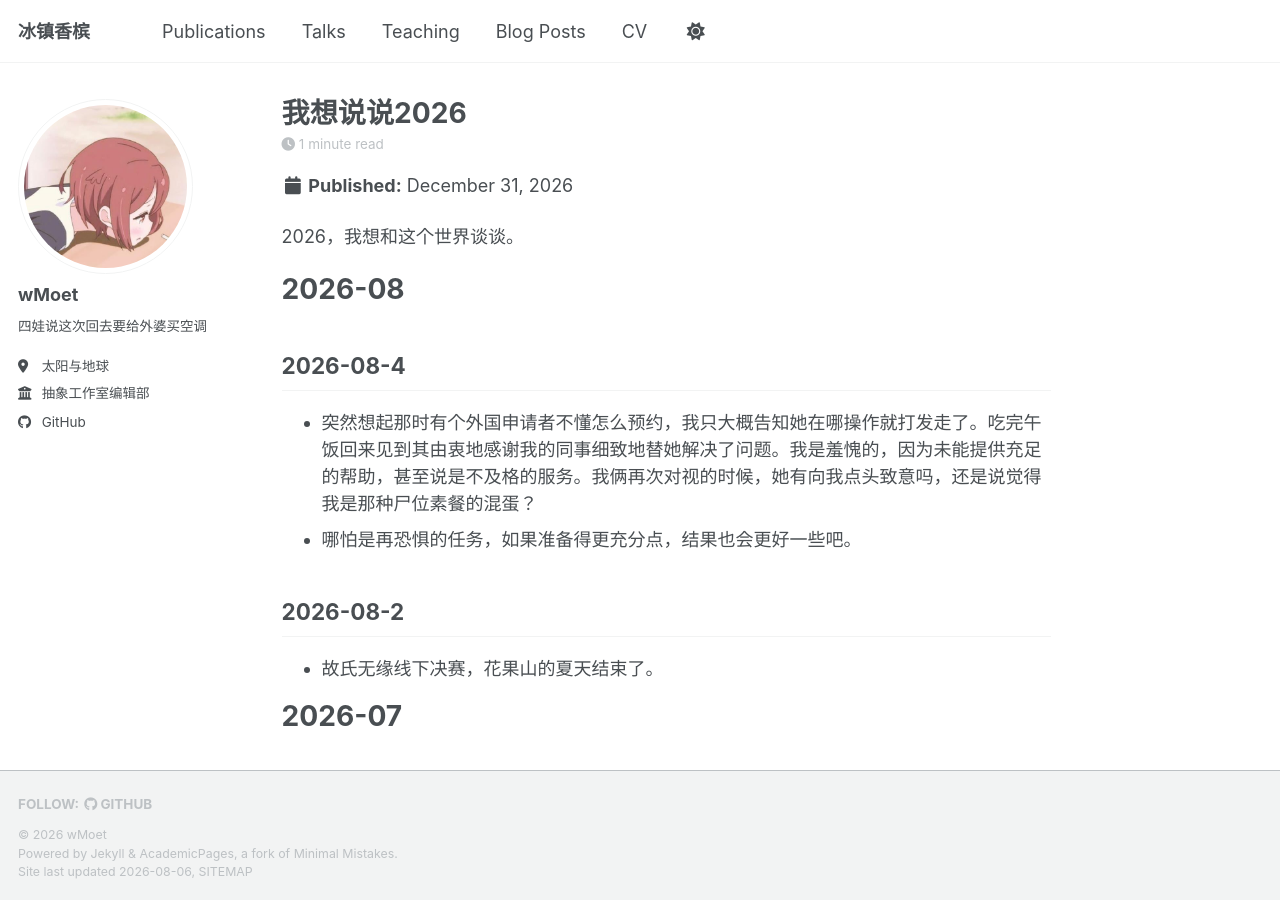
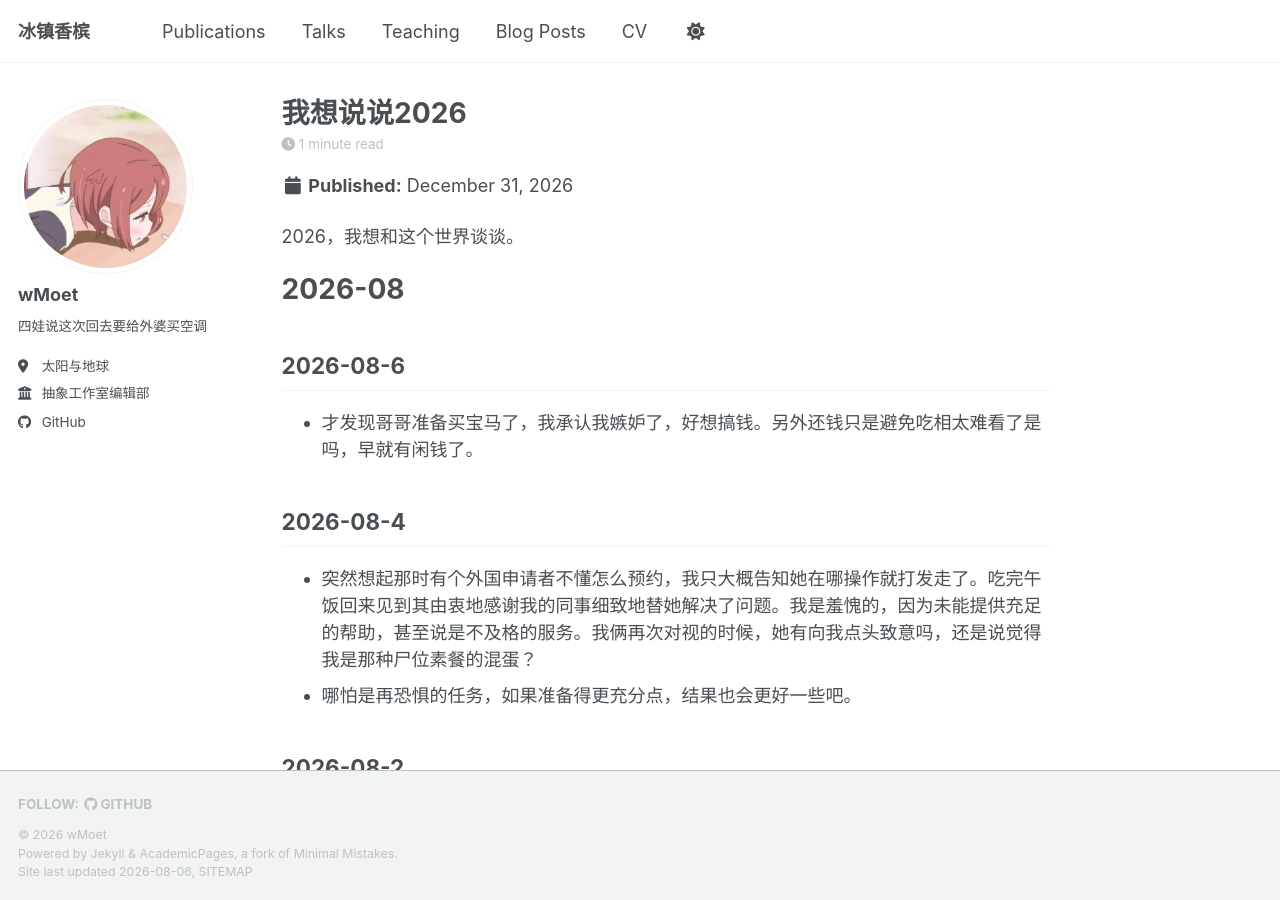
Before and after one commit to wMoet/wMoet.github.io, a Jekyll site: the page built from _posts/2026-12-31-我想说说2026.md, in a window 1280 px wide and 900 px high. Built offline with Jekyll 4.4.1, drawn with Linux system fonts in a browser that asks for light colours; a script bundle is joined from its source files by our own code; library files that are not in the unit come from our copies.

Commit message:
Update 2026-12-31-我想说说2026.md

```diff
--- a/_posts/2026-12-31-我想说说2026.md
+++ b/_posts/2026-12-31-我想说说2026.md
@@ -8,6 +8,9 @@ tags:
 2026，我想和这个世界谈谈。
 
 # 2026-08
+## 2026-08-6
+- 才发现哥哥准备买宝马了，我承认我嫉妒了，好想搞钱。另外还钱只是避免吃相太难看了是吗，早就有闲钱了。
+
 ## 2026-08-4
 - 突然想起那时有个外国申请者不懂怎么预约，我只大概告知她在哪操作就打发走了。吃完午饭回来见到其由衷地感谢我的同事细致地替她解决了问题。我是羞愧的，因为未能提供充足的帮助，甚至说是不及格的服务。我俩再次对视的时候，她有向我点头致意吗，还是说觉得我是那种尸位素餐的混蛋？
 - 哪怕是再恐惧的任务，如果准备得更充分点，结果也会更好一些吧。
```
